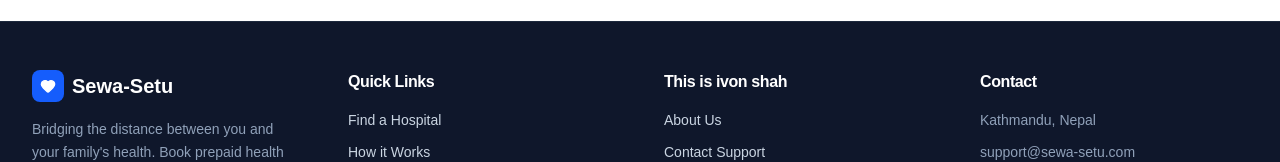
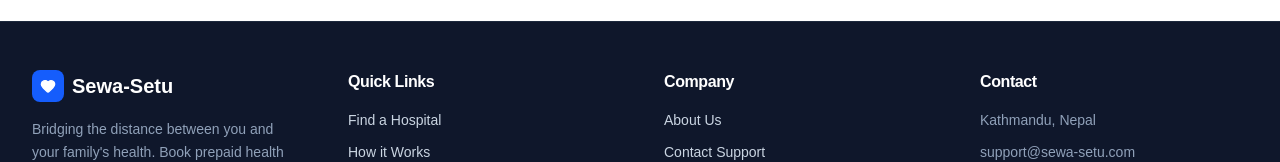
Before and after one commit to sanjayabhattarai/sewa-setu, a Next.js app: page / in a window 1280 px wide. Shown: the part 1969-2131 px from the top of the page. Built offline with nearby package versions, Linux system fonts and the light colour scheme.

Commit message:
test push

```diff
--- a/src/components/footer.tsx
+++ b/src/components/footer.tsx
@@ -34,7 +34,7 @@
 
           {/* Legal / Company */}
           <div>
-            <h3 className="text-white font-semibold mb-4">This is ivon shah</h3>
+            <h3 className="text-white font-semibold mb-4">Company</h3>
             <ul className="space-y-3 text-sm">
               <li><Link href="#" className="hover:text-blue-400 transition-colors">About Us</Link></li>
               <li><Link href="#" className="hover:text-blue-400 transition-colors">Contact Support</Link></li>
```
